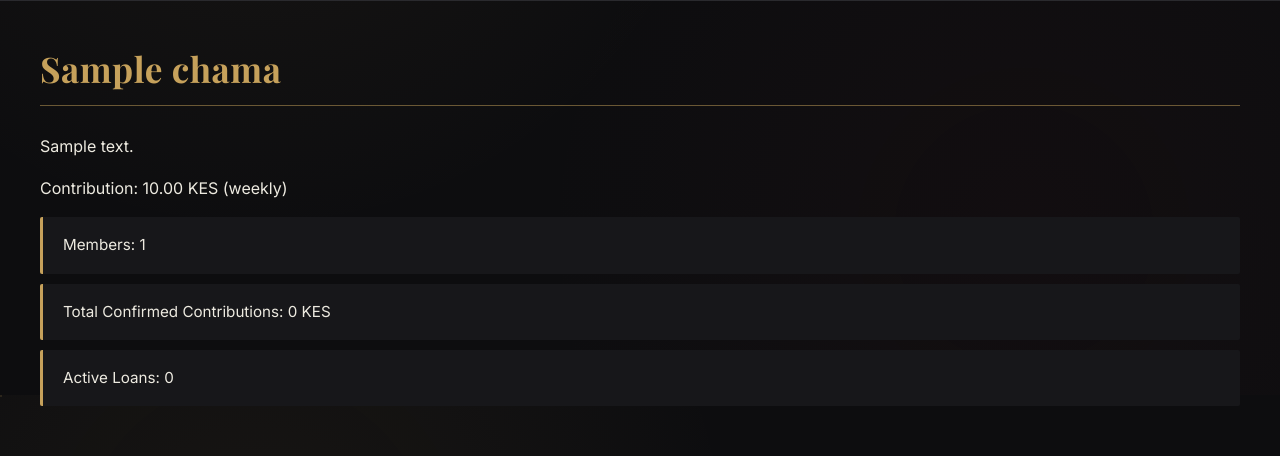
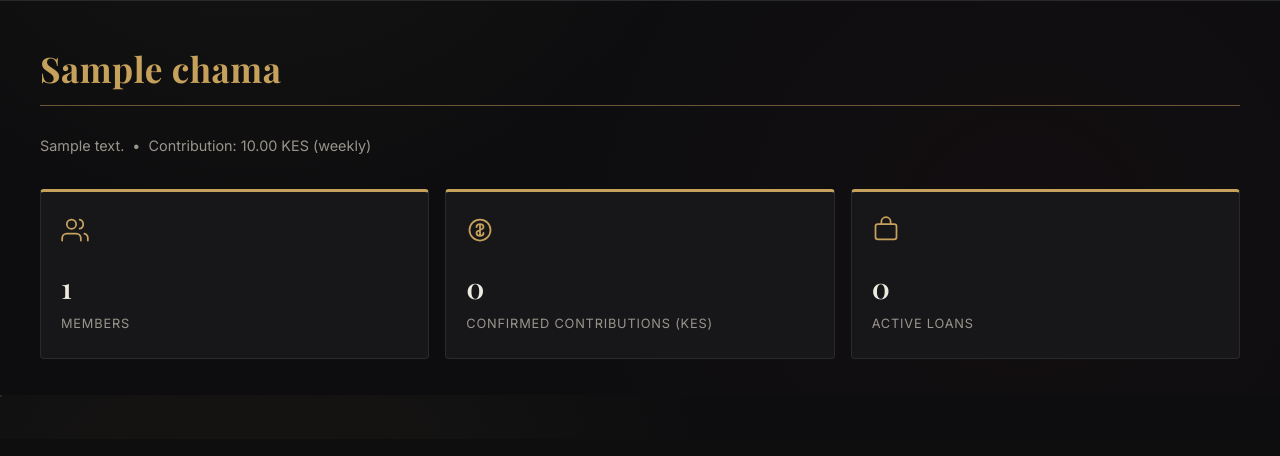
Before and after one commit to ATHMAN-RLD/chama-platform-, a Django app: page / in a window 1280 px wide. Shown: the part 405-861 px from the top of the page. After the commit the page ends 802 px from the top, so only its background shows below. Run offline with Django 5.2, Linux system fonts and the light colour scheme; tables that the repository leaves empty hold one stand-in row (values such as "Sample post").

Commit message:
Add icon stat cards to dashboard for members, contributions, and loans

```diff
--- a/groups/static/groups/style.css
+++ b/groups/static/groups/style.css
@@ -80,6 +80,52 @@ body {
     height: 90px;
     display: block;
     z-index: 1;
+}
+
+/* STAT CARDS */
+.stats-grid {
+    display: grid;
+    grid-template-columns: repeat(3, 1fr);
+    gap: 16px;
+    margin-bottom: 40px;
+}
+
+.stat-card {
+    background-color: var(--surface);
+    border: 1px solid var(--border);
+    border-top: 3px solid var(--gold);
+    padding: 24px 20px;
+    border-radius: 4px;
+    position: relative;
+    overflow: hidden;
+}
+
+.stat-icon {
+    width: 28px;
+    height: 28px;
+    margin-bottom: 12px;
+    stroke: var(--gold);
+}
+
+.stat-value {
+    font-family: 'Playfair Display', Georgia, serif;
+    font-size: 1.8rem;
+    color: var(--text);
+    margin: 0 0 4px 0;
+}
+
+.stat-label {
+    color: var(--muted);
+    font-size: 0.8rem;
+    text-transform: uppercase;
+    letter-spacing: 0.8px;
+    margin: 0;
+}
+
+.org-meta {
+    color: var(--muted);
+    font-size: 0.9rem;
+    margin-bottom: 32px;
 }
 
 /* GENERAL TYPOGRAPHY */
--- a/groups/templates/groups/chama_list.html
+++ b/groups/templates/groups/chama_list.html
@@ -11,14 +11,38 @@
 {% if chama %}
     <h1>{{ chama.name }}</h1>
     <hr>
-    <p>{{ chama.description }}</p>
-    <p>Contribution: {{ chama.contribution_amount }} KES ({{ chama.contribution_frequency }})</p>
+    <p class="org-meta">{{ chama.description }} &nbsp;•&nbsp; Contribution: {{ chama.contribution_amount }} KES ({{ chama.contribution_frequency }})</p>
 
-    <ul>
-        <li>Members: {{ member_count }}</li>
-        <li>Total Confirmed Contributions: {{ total_contributions }} KES</li>
-        <li>Active Loans: {{ active_loans_count }}</li>
-    </ul>
+    <div class="stats-grid">
+        <div class="stat-card">
+            <svg class="stat-icon" viewBox="0 0 24 24" fill="none" stroke-width="1.5" stroke-linecap="round" stroke-linejoin="round">
+                <path d="M17 21v-2a4 4 0 0 0-4-4H5a4 4 0 0 0-4 4v2"/>
+                <circle cx="9" cy="7" r="4"/>
+                <path d="M23 21v-2a4 4 0 0 0-3-3.87"/>
+                <path d="M16 3.13a4 4 0 0 1 0 7.75"/>
+            </svg>
+            <p class="stat-value">{{ member_count }}</p>
+            <p class="stat-label">Members</p>
+        </div>
+
+        <div class="stat-card">
+            <svg class="stat-icon" viewBox="0 0 24 24" fill="none" stroke-width="1.5" stroke-linecap="round" stroke-linejoin="round">
+                <circle cx="12" cy="12" r="9"/>
+                <path d="M12 7v10M9 9.5c0-1.4 1.3-2.5 3-2.5s3 1.1 3 2.5-1.3 2-3 2.5-3 1.1-3 2.5 1.3 2.5 3 2.5 3-1.1 3-2.5"/>
+            </svg>
+            <p class="stat-value">{{ total_contributions }}</p>
+            <p class="stat-label">Confirmed Contributions (KES)</p>
+        </div>
+
+        <div class="stat-card">
+            <svg class="stat-icon" viewBox="0 0 24 24" fill="none" stroke-width="1.5" stroke-linecap="round" stroke-linejoin="round">
+                <rect x="3" y="7" width="18" height="13" rx="2"/>
+                <path d="M16 7V5a4 4 0 0 0-8 0v2"/>
+            </svg>
+            <p class="stat-value">{{ active_loans_count }}</p>
+            <p class="stat-label">Active Loans</p>
+        </div>
+    </div>
 {% else %}
     <h1>No organization set up yet</h1>
     <hr>
```
